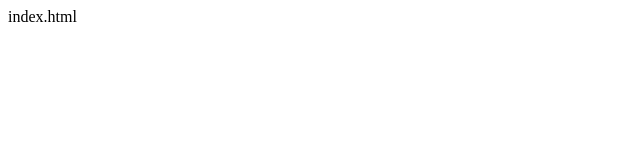
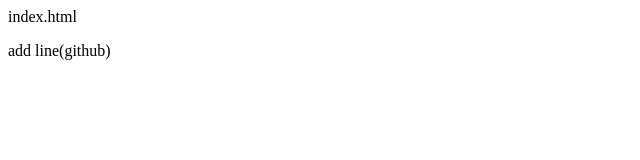
Before and after one commit to ruddnjs7148/MyLocalRepo, a plain HTML site: page index.html in a window 1280 px wide. Shown: the whole page, without its empty margins (0-640 px from the left). Drawn offline with Linux system fonts and the light colour scheme.

Commit message:
Update index.html

```diff
--- a/index.html
+++ b/index.html
@@ -2,5 +2,6 @@
 <html>
 	<body>
 		<p>index.html</p>
+		add line(github)
 	</body>
 </html>
```
